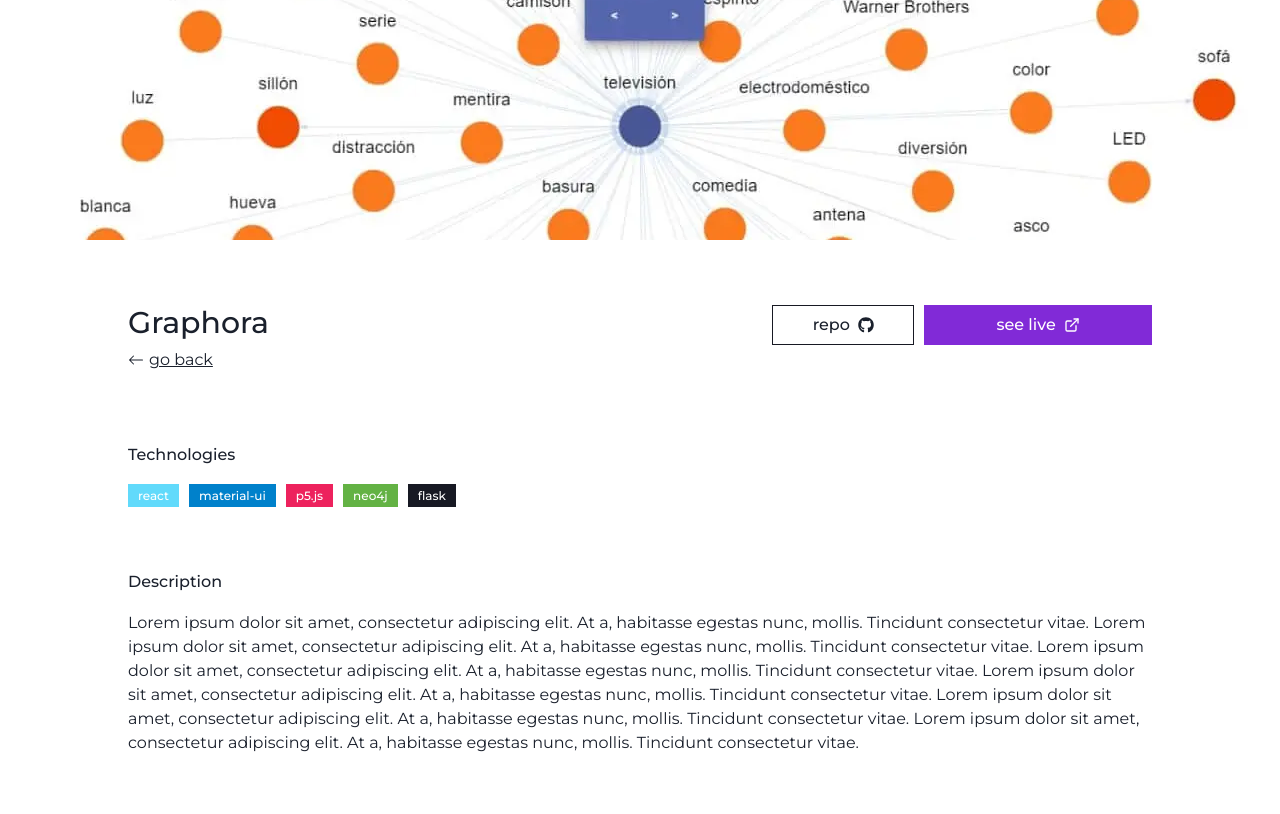
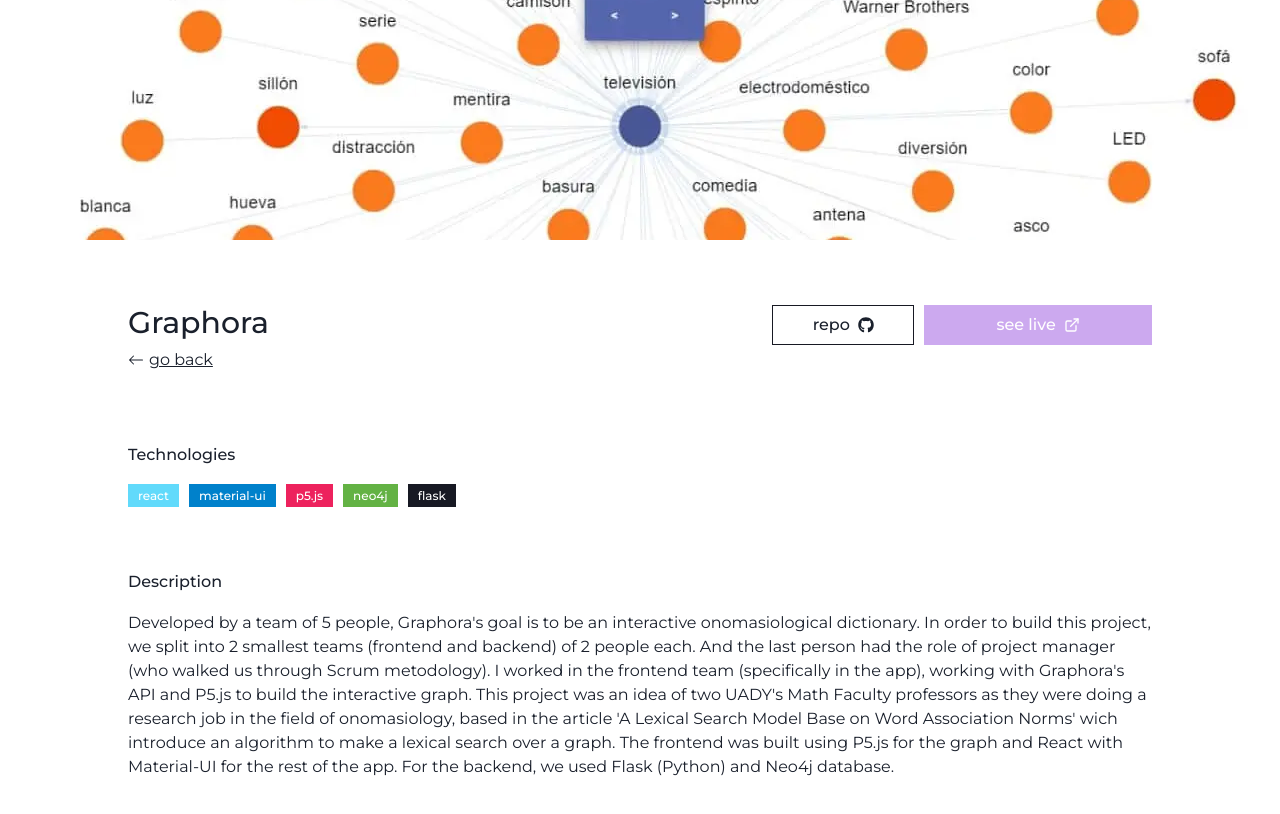
Before and after one commit to alanmoraales/personal-portfolio-v1, a Next.js app: page /projects/graphora in a window 1280 px wide. Shown: the top 814 px of the page. Built offline with nearby package versions, Linux system fonts and the light colour scheme.

Commit message:
adding projects info

```diff
--- a/components/layout/Hero/Hero.tsx
+++ b/components/layout/Hero/Hero.tsx
@@ -122,13 +122,12 @@ export const Hero: FC<HeroProps> = ({
                 <Button
                   variant="solid"
                   colorScheme="purple"
-                  borderRadius="0px"
                   size="lg"
                   rightIcon={<BsArrowDown />}
                 >
                   my projects
                 </Button>
-                <Button variant="outline" borderRadius="0px" size="lg">
+                <Button variant="outline" size="lg" borderColor="white">
                   send me a message
                 </Button>
               </Stack>
--- a/data/indexPage.json
+++ b/data/indexPage.json
@@ -4,8 +4,8 @@
   "projects": [
     {
       "name": "Graphora",
-      "shortDescription": "Lorem ipsum dolor sit amet, consectetur adipiscing elit. At a, habitasse egestas nunc, mollis. Tincidunt consectetur vitae.",
-      "fullDescription": "Lorem ipsum dolor sit amet, consectetur adipiscing elit. At a, habitasse egestas nunc, mollis. Tincidunt consectetur vitae. Lorem ipsum dolor sit amet, consectetur adipiscing elit. At a, habitasse egestas nunc, mollis. Tincidunt consectetur vitae. Lorem ipsum dolor sit amet, consectetur adipiscing elit. At a, habitasse egestas nunc, mollis. Tincidunt consectetur vitae. Lorem ipsum dolor sit amet, consectetur adipiscing elit. At a, habitasse egestas nunc, mollis. Tincidunt consectetur vitae. Lorem ipsum dolor sit amet, consectetur adipiscing elit. At a, habitasse egestas nunc, mollis. Tincidunt consectetur vitae. Lorem ipsum dolor sit amet, consectetur adipiscing elit. At a, habitasse egestas nunc, mollis. Tincidunt consectetur vitae.",
+      "shortDescription": "Developed by a team of 5 students and 2 teachers of the UADY Math Faculty. Graphora's goal is to be an interactive onomasiological dictionary. Currently, Graphora is about launch the first version.",
+      "fullDescription": "Developed by a team of 5 people, Graphora's goal is to be an interactive onomasiological dictionary. In order to build this project, we split into 2 smallest teams (frontend and backend) of 2 people each. And the last person had the role of project manager (who walked us through Scrum metodology). I worked in the frontend team (specifically in the app), working with Graphora's API and P5.js to build the interactive graph. This project was an idea of two UADY's Math Faculty professors as they were doing a research job in the field of onomasiology, based in the article 'A Lexical Search Model Base on Word Association Norms' wich introduce an algorithm to make a lexical search over a graph. The frontend was built using P5.js for the graph and React with Material-UI for the rest of the app. For the backend, we used Flask (Python) and Neo4j database.",
       "repositoryURL": "https://github.com/graphora-project/graphora",
       "liveSiteURL": "",
       "slug": "graphora",
@@ -35,8 +35,8 @@
     },
     {
       "name": "Open Spotify Clone",
-      "shortDescription": "Lorem ipsum dolor sit amet, consectetur adipiscing elit. At a, habitasse egestas nunc, mollis. Tincidunt consectetur vitae.",
-      "fullDescription": "Lorem ipsum dolor sit amet, consectetur adipiscing elit. At a, habitasse egestas nunc, mollis. Tincidunt consectetur vitae. Lorem ipsum dolor sit amet, consectetur adipiscing elit. At a, habitasse egestas nunc, mollis. Tincidunt consectetur vitae. Lorem ipsum dolor sit amet, consectetur adipiscing elit. At a, habitasse egestas nunc, mollis. Tincidunt consectetur vitae. Lorem ipsum dolor sit amet, consectetur adipiscing elit. At a, habitasse egestas nunc, mollis. Tincidunt consectetur vitae. Lorem ipsum dolor sit amet, consectetur adipiscing elit. At a, habitasse egestas nunc, mollis. Tincidunt consectetur vitae. Lorem ipsum dolor sit amet, consectetur adipiscing elit. At a, habitasse egestas nunc, mollis. Tincidunt consectetur vitae.",
+      "shortDescription": "A Open Spotify Clone using authorization and the web playback SDK. You can login and list your recent tracks, playlists and albums. And if you are a premium user, you can play them as well.",
+      "fullDescription": "For this project I used Next.js to accomplish the authorization flow determinated by Spotify API. In this project I learned to use React's context feature to be able to persist the login state across the different views, and to provide the Spotify services (fetch data and play songs). I also practice some React patterns such as render children and the container-presentation components. Finally, to accomplish the Spotify UI, I took advantage of Material-UI components library and I customize to be the most similar to the original UI.",
       "repositoryURL": "https://github.com/alanmoraales/spotify-api-client",
       "liveSiteURL": "https://spotify-api-client.vercel.app/",
       "slug": "open-spotify-clone",
@@ -47,23 +47,23 @@
           "color": "#61dafb"
         },
         {
-          "name": "emotion",
-          "color": "#d36ac2"
+          "name": "typescript",
+          "color": "#2f74c0"
         },
         {
           "name": "material-ui",
           "color": "#0081cb"
         },
         {
-          "name": "firebase",
-          "color": "#f5820d"
+          "name": "spotify",
+          "color": "#1ed760"
         }
       ]
     },
     {
       "name": "My photography gallery",
-      "shortDescription": "Lorem ipsum dolor sit amet, consectetur adipiscing elit. At a, habitasse egestas nunc, mollis. Tincidunt consectetur vitae.",
-      "fullDescription": "Lorem ipsum dolor sit amet, consectetur adipiscing elit. At a, habitasse egestas nunc, mollis. Tincidunt consectetur vitae. Lorem ipsum dolor sit amet, consectetur adipiscing elit. At a, habitasse egestas nunc, mollis. Tincidunt consectetur vitae. Lorem ipsum dolor sit amet, consectetur adipiscing elit. At a, habitasse egestas nunc, mollis. Tincidunt consectetur vitae. Lorem ipsum dolor sit amet, consectetur adipiscing elit. At a, habitasse egestas nunc, mollis. Tincidunt consectetur vitae. Lorem ipsum dolor sit amet, consectetur adipiscing elit. At a, habitasse egestas nunc, mollis. Tincidunt consectetur vitae. Lorem ipsum dolor sit amet, consectetur adipiscing elit. At a, habitasse egestas nunc, mollis. Tincidunt consectetur vitae.",
+      "shortDescription": "This is a gallery to show my work as a photographer. Made using React and Firebase backend.",
+      "fullDescription": "Besides software development, I enjoy doing photography. So, I decide to made this project as a challenge for my self and to practice the things I've learned up to that point in time. I knew Firebase from a login project I made before, so I used it to storage my photos and the data about them. To build the UI, I used React, along with Emotion.js and Material-UI (the first time I used this last two). Finally, I deploy the project using Firebase hosting service.",
       "repositoryURL": "https://github.com/alanmoraales/alanmoraales-gallery",
       "liveSiteURL": "https://alanmoraales-web.web.app/",
       "slug": "my-photography-gallery",
--- a/pages/projects/[name].tsx
+++ b/pages/projects/[name].tsx
@@ -82,6 +82,7 @@ const ProjectPage: FC<Project> = ({
               href={liveSiteURL}
               target="blank"
               rightIcon={<FiExternalLink />}
+              isDisabled={liveSiteURL ? false : true}
             >
               see live
             </Button>
```
